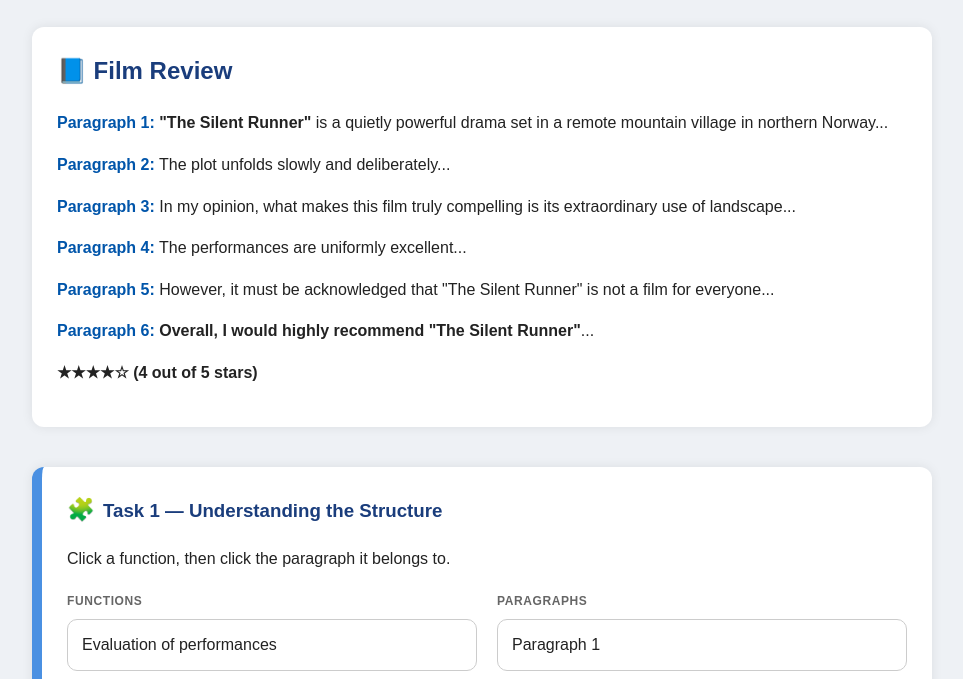
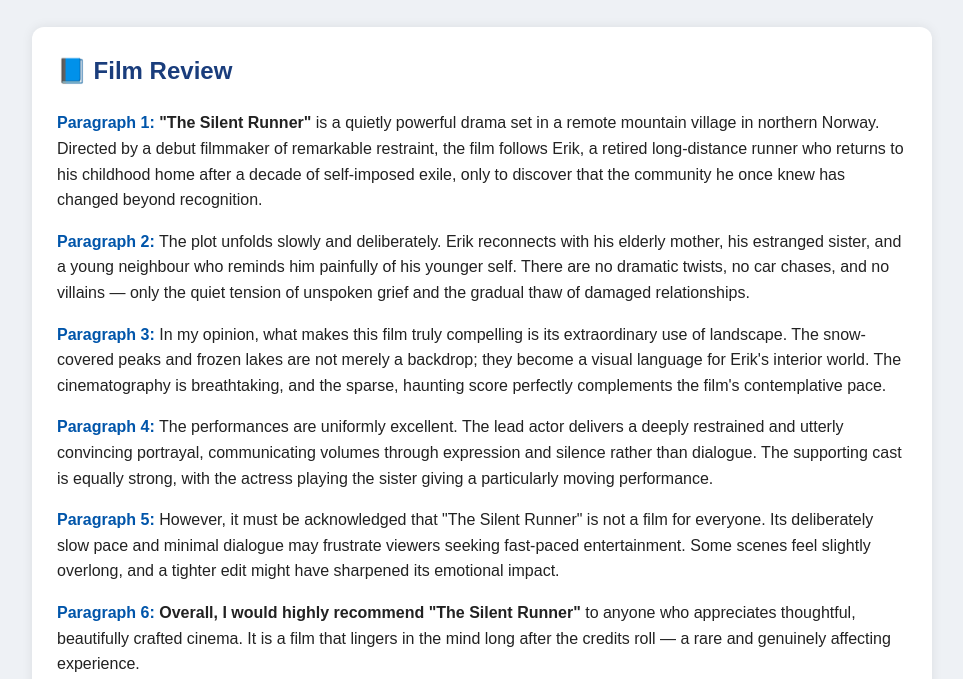
Before and after one commit to tspv6570-collab/tp6-gist, a plain HTML site: page index.html in a window 1280 px wide. Shown: the part 94-773 px from the top of the page, without its empty margins (158-1121 px from the left). Drawn offline with Linux system fonts and the light colour scheme.

Commit message:
Add files via upload

```diff
--- a/index.html
+++ b/index.html
@@ -129,23 +129,23 @@
 <h1>🎬 The Silent Runner — Student Quiz</h1>
 
 <!-- ========================= -->
-<!-- FILM REVIEW -->
+<!-- FILM REVIEW (FULL TEXT RESTORED) -->
 <!-- ========================= -->
 
 <div class="review-box">
 <h2>📘 Film Review</h2>
 
-<p><span class="para-number">Paragraph 1:</span> <strong>"The Silent Runner"</strong> is a quietly powerful drama set in a remote mountain village in northern Norway...</p>
+<p><span class="para-number">Paragraph 1:</span> <strong>"The Silent Runner"</strong> is a quietly powerful drama set in a remote mountain village in northern Norway. Directed by a debut filmmaker of remarkable restraint, the film follows Erik, a retired long-distance runner who returns to his childhood home after a decade of self-imposed exile, only to discover that the community he once knew has changed beyond recognition.</p>
 
-<p><span class="para-number">Paragraph 2:</span> The plot unfolds slowly and deliberately...</p>
+<p><span class="para-number">Paragraph 2:</span> The plot unfolds slowly and deliberately. Erik reconnects with his elderly mother, his estranged sister, and a young neighbour who reminds him painfully of his younger self. There are no dramatic twists, no car chases, and no villains — only the quiet tension of unspoken grief and the gradual thaw of damaged relationships.</p>
 
-<p><span class="para-number">Paragraph 3:</span> In my opinion, what makes this film truly compelling is its extraordinary use of landscape...</p>
+<p><span class="para-number">Paragraph 3:</span> In my opinion, what makes this film truly compelling is its extraordinary use of landscape. The snow-covered peaks and frozen lakes are not merely a backdrop; they become a visual language for Erik's interior world. The cinematography is breathtaking, and the sparse, haunting score perfectly complements the film's contemplative pace.</p>
 
-<p><span class="para-number">Paragraph 4:</span> The performances are uniformly excellent...</p>
+<p><span class="para-number">Paragraph 4:</span> The performances are uniformly excellent. The lead actor delivers a deeply restrained and utterly convincing portrayal, communicating volumes through expression and silence rather than dialogue. The supporting cast is equally strong, with the actress playing the sister giving a particularly moving performance.</p>
 
-<p><span class="para-number">Paragraph 5:</span> However, it must be acknowledged that "The Silent Runner" is not a film for everyone...</p>
+<p><span class="para-number">Paragraph 5:</span> However, it must be acknowledged that "The Silent Runner" is not a film for everyone. Its deliberately slow pace and minimal dialogue may frustrate viewers seeking fast-paced entertainment. Some scenes feel slightly overlong, and a tighter edit might have sharpened its emotional impact.</p>
 
-<p><span class="para-number">Paragraph 6:</span> <strong>Overall, I would highly recommend "The Silent Runner"</strong>...</p>
+<p><span class="para-number">Paragraph 6:</span> <strong>Overall, I would highly recommend "The Silent Runner"</strong> to anyone who appreciates thoughtful, beautifully crafted cinema. It is a film that lingers in the mind long after the credits roll — a rare and genuinely affecting experience.</p>
 
 <p><strong>★★★★☆ (4 out of 5 stars)</strong></p>
 </div>
```
